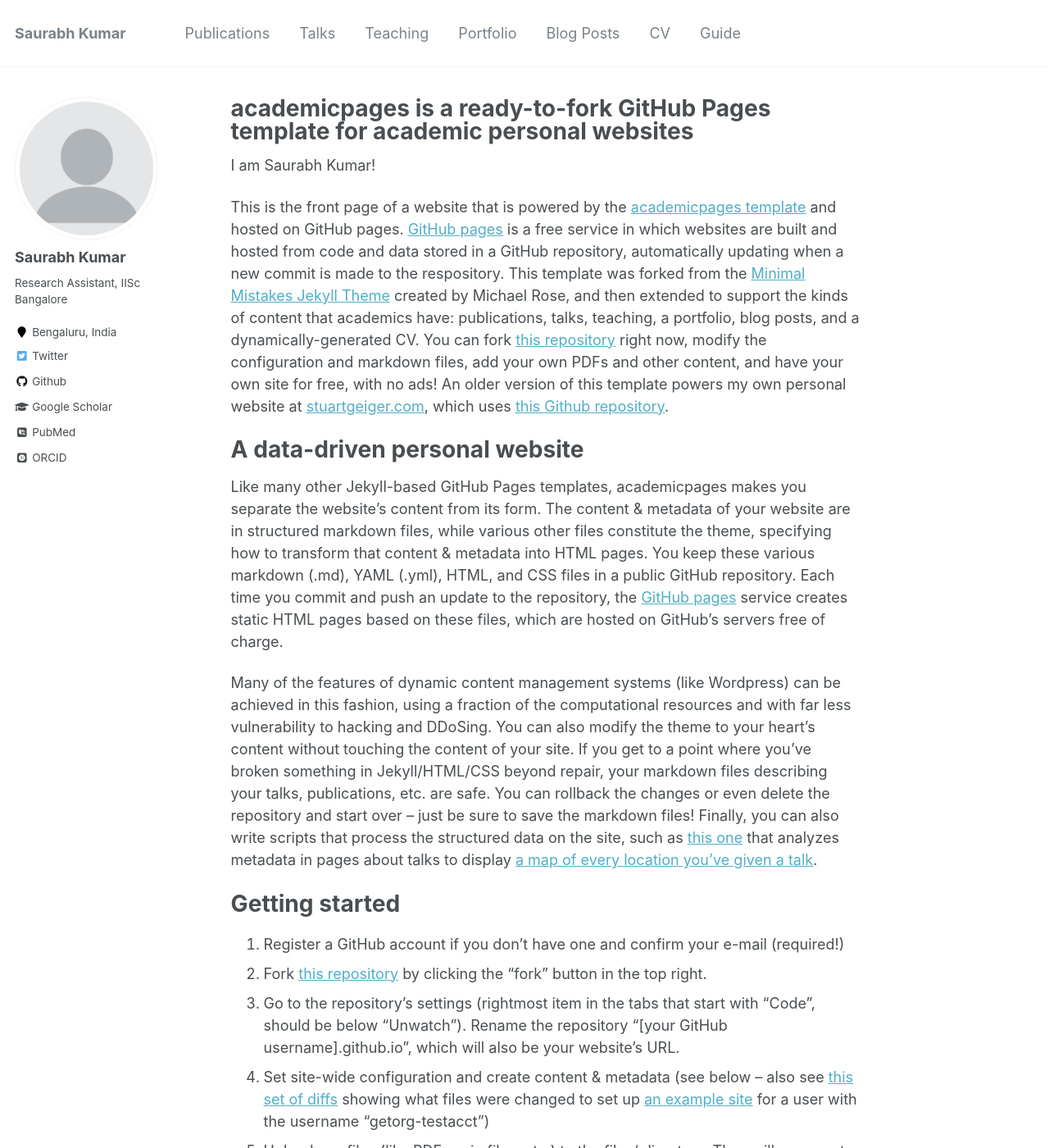
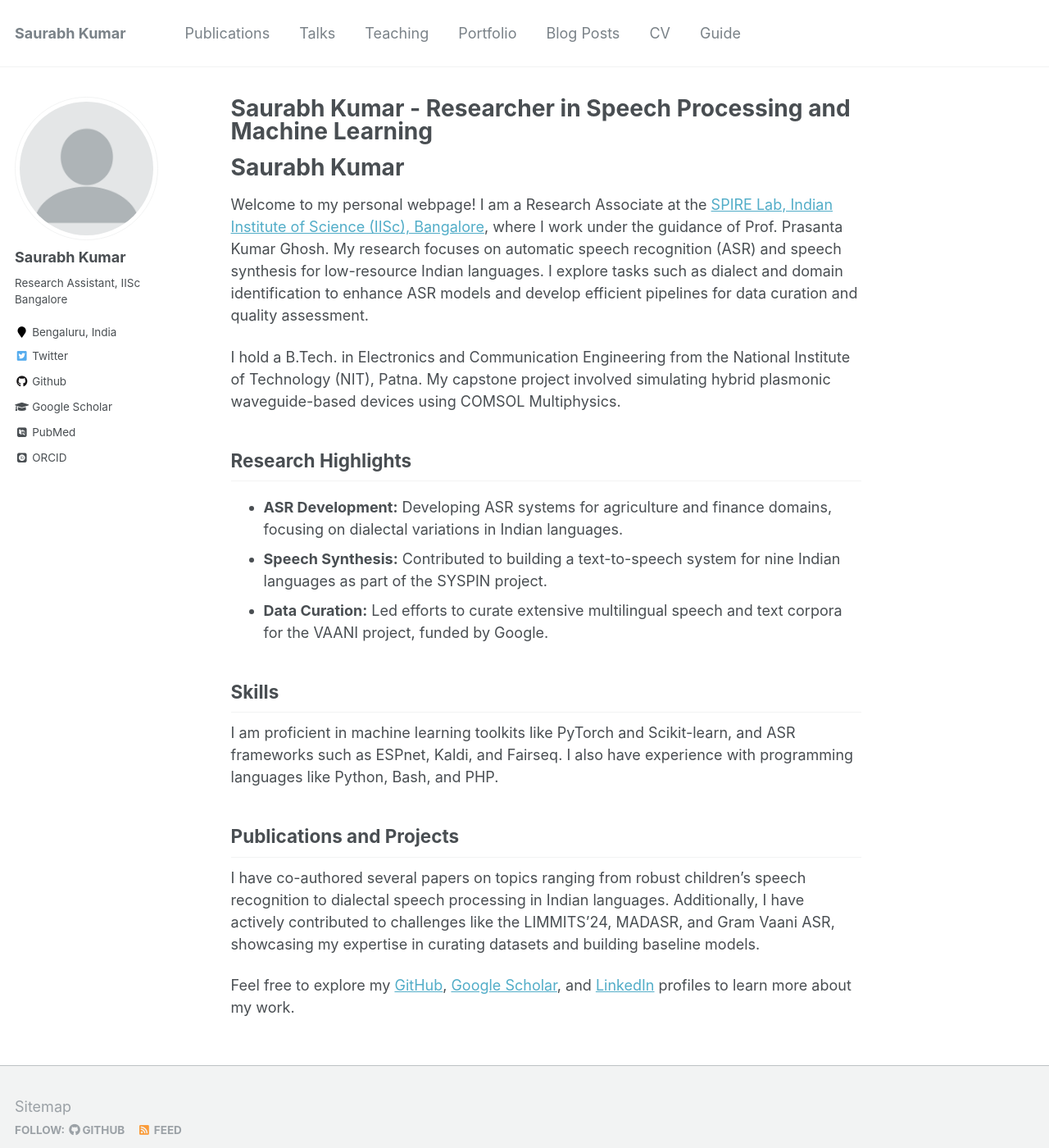
Before and after one commit to saurabhk0317/saurabhk0317.github.io, a Jekyll site: the page built from _pages/about.md, in a window 1280 px wide and 1400 px high. Shown: the whole window at 82% size. Built offline with Jekyll 4.4.1, drawn with Linux system fonts in a browser that asks for light colours; some web fonts are replaced; some of the changed text lies outside the part shown.

Commit message:
about.md updated!

```diff
--- a/_pages/about.md
+++ b/_pages/about.md
@@ -1,6 +1,6 @@
 ---
 permalink: /
-title: "academicpages is a ready-to-fork GitHub Pages template for academic personal websites"
+title: "Saurabh Kumar - Researcher in Speech Processing and Machine Learning"
 excerpt: "About me"
 author_profile: true
 redirect_from:
@@ -8,45 +8,24 @@ redirect_from:
   - /about.html
 ---
 
-I am Saurabh Kumar!
+# Saurabh Kumar
 
-This is the front page of a website that is powered by the [academicpages template](https://github.com/academicpages/academicpages.github.io) and hosted on GitHub pages. [GitHub pages](https://pages.github.com) is a free service in which websites are built and hosted from code and data stored in a GitHub repository, automatically updating when a new commit is made to the respository. This template was forked from the [Minimal Mistakes Jekyll Theme](https://mmistakes.github.io/minimal-mistakes/) created by Michael Rose, and then extended to support the kinds of content that academics have: publications, talks, teaching, a portfolio, blog posts, and a dynamically-generated CV. You can fork [this repository](https://github.com/academicpages/academicpages.github.io) right now, modify the configuration and markdown files, add your own PDFs and other content, and have your own site for free, with no ads! An older version of this template powers my own personal website at [stuartgeiger.com](http://stuartgeiger.com), which uses [this Github repository](https://github.com/staeiou/staeiou.github.io).
+Welcome to my personal webpage! I am a Research Associate at the [SPIRE Lab, Indian Institute of Science (IISc), Bangalore](https://spirlab.github.io/), where I work under the guidance of Prof. Prasanta Kumar Ghosh. My research focuses on automatic speech recognition (ASR) and speech synthesis for low-resource Indian languages. I explore tasks such as dialect and domain identification to enhance ASR models and develop efficient pipelines for data curation and quality assessment.
 
-A data-driven personal website
-======
-Like many other Jekyll-based GitHub Pages templates, academicpages makes you separate the website's content from its form. The content & metadata of your website are in structured markdown files, while various other files constitute the theme, specifying how to transform that content & metadata into HTML pages. You keep these various markdown (.md), YAML (.yml), HTML, and CSS files in a public GitHub repository. Each time you commit and push an update to the repository, the [GitHub pages](https://pages.github.com/) service creates static HTML pages based on these files, which are hosted on GitHub's servers free of charge.
+I hold a B.Tech. in Electronics and Communication Engineering from the National Institute of Technology (NIT), Patna. My capstone project involved simulating hybrid plasmonic waveguide-based devices using COMSOL Multiphysics.
 
-Many of the features of dynamic content management systems (like Wordpress) can be achieved in this fashion, using a fraction of the computational resources and with far less vulnerability to hacking and DDoSing. You can also modify the theme to your heart's content without touching the content of your site. If you get to a point where you've broken something in Jekyll/HTML/CSS beyond repair, your markdown files describing your talks, publications, etc. are safe. You can rollback the changes or even delete the repository and start over -- just be sure to save the markdown files! Finally, you can also write scripts that process the structured data on the site, such as [this one](https://github.com/academicpages/academicpages.github.io/blob/master/talkmap.ipynb) that analyzes metadata in pages about talks to display [a map of every location you've given a talk](https://academicpages.github.io/talkmap.html).
+## Research Highlights
 
-Getting started
-======
-1. Register a GitHub account if you don't have one and confirm your e-mail (required!)
-1. Fork [this repository](https://github.com/academicpages/academicpages.github.io) by clicking the "fork" button in the top right.
-1. Go to the repository's settings (rightmost item in the tabs that start with "Code", should be below "Unwatch"). Rename the repository "[your GitHub username].github.io", which will also be your website's URL.
-1. Set site-wide configuration and create content & metadata (see below -- also see [this set of diffs](http://archive.is/3TPas) showing what files were changed to set up [an example site](https://getorg-testacct.github.io) for a user with the username "getorg-testacct")
-1. Upload any files (like PDFs, .zip files, etc.) to the files/ directory. They will appear at https://[your GitHub username].github.io/files/example.pdf.
-1. Check status by going to the repository settings, in the "GitHub pages" section
+- **ASR Development:** Developing ASR systems for agriculture and finance domains, focusing on dialectal variations in Indian languages.
+- **Speech Synthesis:** Contributed to building a text-to-speech system for nine Indian languages as part of the SYSPIN project.
+- **Data Curation:** Led efforts to curate extensive multilingual speech and text corpora for the VAANI project, funded by Google.
 
-Site-wide configuration
-------
-The main configuration file for the site is in the base directory in [_config.yml](https://github.com/academicpages/academicpages.github.io/blob/master/_config.yml), which defines the content in the sidebars and other site-wide features. You will need to replace the default variables with ones about yourself and your site's github repository. The configuration file for the top menu is in [_data/navigation.yml](https://github.com/academicpages/academicpages.github.io/blob/master/_data/navigation.yml). For example, if you don't have a portfolio or blog posts, you can remove those items from that navigation.yml file to remove them from the header.
+## Skills
 
-Create content & metadata
-------
-For site content, there is one markdown file for each type of content, which are stored in directories like _publications, _talks, _posts, _teaching, or _pages. For example, each talk is a markdown file in the [_talks directory](https://github.com/academicpages/academicpages.github.io/tree/master/_talks). At the top of each markdown file is structured data in YAML about the talk, which the theme will parse to do lots of cool stuff. The same structured data about a talk is used to generate the list of talks on the [Talks page](https://academicpages.github.io/talks), each [individual page](https://academicpages.github.io/talks/2012-03-01-talk-1) for specific talks, the talks section for the [CV page](https://academicpages.github.io/cv), and the [map of places you've given a talk](https://academicpages.github.io/talkmap.html) (if you run this [python file](https://github.com/academicpages/academicpages.github.io/blob/master/talkmap.py) or [Jupyter notebook](https://github.com/academicpages/academicpages.github.io/blob/master/talkmap.ipynb), which creates the HTML for the map based on the contents of the _talks directory).
+I am proficient in machine learning toolkits like PyTorch and Scikit-learn, and ASR frameworks such as ESPnet, Kaldi, and Fairseq. I also have experience with programming languages like Python, Bash, and PHP.
 
-**Markdown generator**
+## Publications and Projects
 
-I have also created [a set of Jupyter notebooks](https://github.com/academicpages/academicpages.github.io/tree/master/markdown_generator
-) that converts a CSV containing structured data about talks or presentations into individual markdown files that will be properly formatted for the academicpages template. The sample CSVs in that directory are the ones I used to create my own personal website at stuartgeiger.com. My usual workflow is that I keep a spreadsheet of my publications and talks, then run the code in these notebooks to generate the markdown files, then commit and push them to the GitHub repository.
+I have co-authored several papers on topics ranging from robust children’s speech recognition to dialectal speech processing in Indian languages. Additionally, I have actively contributed to challenges like the LIMMITS’24, MADASR, and Gram Vaani ASR, showcasing my expertise in curating datasets and building baseline models.
 
-How to edit your site's GitHub repository
-------
-Many people use a git client to create files on their local computer and then push them to GitHub's servers. If you are not familiar with git, you can directly edit these configuration and markdown files directly in the github.com interface. Navigate to a file (like [this one](https://github.com/academicpages/academicpages.github.io/blob/master/_talks/2012-03-01-talk-1.md) and click the pencil icon in the top right of the content preview (to the right of the "Raw | Blame | History" buttons). You can delete a file by clicking the trashcan icon to the right of the pencil icon. You can also create new files or upload files by navigating to a directory and clicking the "Create new file" or "Upload files" buttons.
-
-Example: editing a markdown file for a talk
-![Editing a markdown file for a talk](/images/editing-talk.png)
-
-For more info
-------
-More info about configuring academicpages can be found in [the guide](https://academicpages.github.io/markdown/). The [guides for the Minimal Mistakes theme](https://mmistakes.github.io/minimal-mistakes/docs/configuration/) (which this theme was forked from) might also be helpful.
+Feel free to explore my [GitHub](https://github.com/saurabhk0317), [Google Scholar](https://tinyurl.com/4pyub4pd), and [LinkedIn](https://www.linkedin.com/in/saurabhk0317/) profiles to learn more about my work.
```
